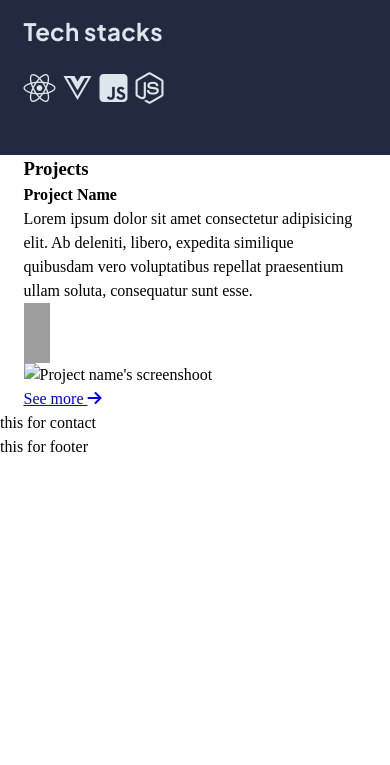
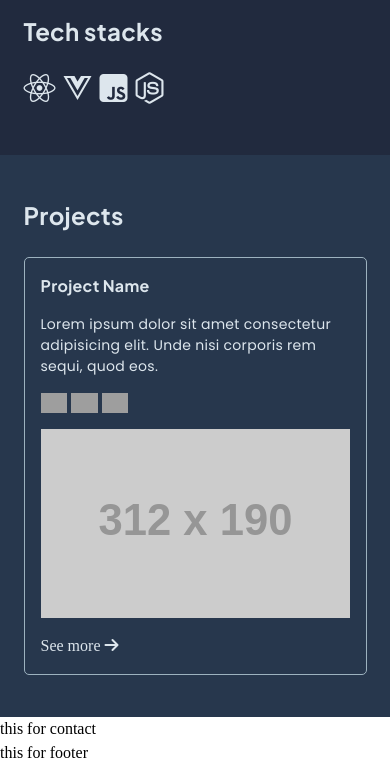
Before and after one commit to budiigunawan/budigunawan.com, a plain HTML site: page index.html in a window 390 px wide. Shown: the part 1801-2566 px from the top of the page. Before the commit the page ends 2260 px from the top, so only its background shows below. Drawn offline with Linux system fonts and the light colour scheme; grey boxes are pictures that could not be loaded; placeholder pictures from the web are drawn by us.

Commit message:
add projects mobile styling

```diff
--- a/index.html
+++ b/index.html
@@ -156,14 +156,13 @@
 
       <div id="projects" class="projects">
         <div class="layout projects__container">
-          <h3 class="projects__title">Projects</h3>
+          <h3 class="projects__title plus-jakarta">Projects</h3>
           <div class="projects__cards-container">
             <div class="projects__card">
-              <h4 class="projects__card__title">Project Name</h4>
-              <p class="projects__card__subtitle">
-                Lorem ipsum dolor sit amet consectetur adipisicing elit. Ab
-                deleniti, libero, expedita similique quibusdam vero voluptatibus
-                repellat praesentium ullam soluta, consequatur sunt esse.
+              <h4 class="projects__card__title plus-jakarta">Project Name</h4>
+              <p class="projects__card__subtitle poppins-regular">
+                Lorem ipsum dolor sit amet consectetur adipisicing elit. Unde
+                nisi corporis rem sequi, quod eos.
               </p>
               <div class="projects__card__stacks">
                 <img
@@ -171,29 +170,31 @@
                   height="20px"
                   src="https://img.shields.io/badge/-React-526d82?style=flat&amp;logo=react"
                   alt="React"
-                  className="img_Puoe"
                 />
                 <img
                   loading="lazy"
                   height="20px"
                   src="https://img.shields.io/badge/-TypeScript-526d82?style=flat&amp;logo=typescript"
                   alt="TypeScript"
-                  className="img_Puoe"
                 />
                 <img
                   loading="lazy"
                   height="20px"
                   src="https://img.shields.io/badge/-ChakraUI-526d82?style=flat&amp;logo=chakra-ui"
                   alt="chakra-ui"
-                  className="img_Puoe"
                 />
               </div>
               <img
                 class="projects__card__image"
-                src="#"
+                src="https://placehold.jp/312x190.png"
                 alt="Project name's screenshoot"
               />
-              <a href="#" target="_blank" rel="noopener noreferrer">
+              <a
+                class="projects__card__see-more"
+                href="#"
+                target="_blank"
+                rel="noopener noreferrer"
+              >
                 See more <span><i class="fas fa-arrow-right"></i></span>
               </a>
             </div>
--- a/styles/main.css
+++ b/styles/main.css
@@ -225,6 +225,68 @@ header:has(.navigation__bars-button input[type='checkbox']:checked)
   font-size: 32px;
 }
 
+/* PROJECTS */
+.projects {
+  background-color: var(--navy);
+  padding: 42px 0;
+  color: var(--smoke-white);
+}
+
+.projects__container {
+  display: flex;
+  flex-direction: column;
+  gap: 24px;
+}
+
+.projects__title {
+  font-size: 24px;
+  font-weight: bold;
+}
+
+.projects__cards-container {
+  display: flex;
+  flex-wrap: wrap;
+  gap: 16px;
+}
+
+.projects__card {
+  width: 100%;
+  border: 1px solid var(--light-grey);
+  padding: 16px;
+  display: flex;
+  flex-direction: column;
+  gap: 16px;
+  border-radius: 5px;
+}
+
+.projects__card__title {
+  font-weight: bold;
+}
+
+.projects__card__subtitle {
+  font-size: 14px;
+}
+
+.projects__card__stacks {
+  display: flex;
+  flex-direction: row;
+  flex-wrap: wrap;
+  gap: 4px;
+}
+
+.projects__card__image {
+  width: 100%;
+  height: auto;
+}
+
+.projects__card__see-more {
+  text-decoration: none;
+  color: var(--smoke-white);
+}
+
+.projects__card__see-more:hover {
+  color: var(--sky-blue);
+}
 /* =================================================================================== */
 /* FOR DESKTOP */
 @media (min-width: 1024px) {
```
